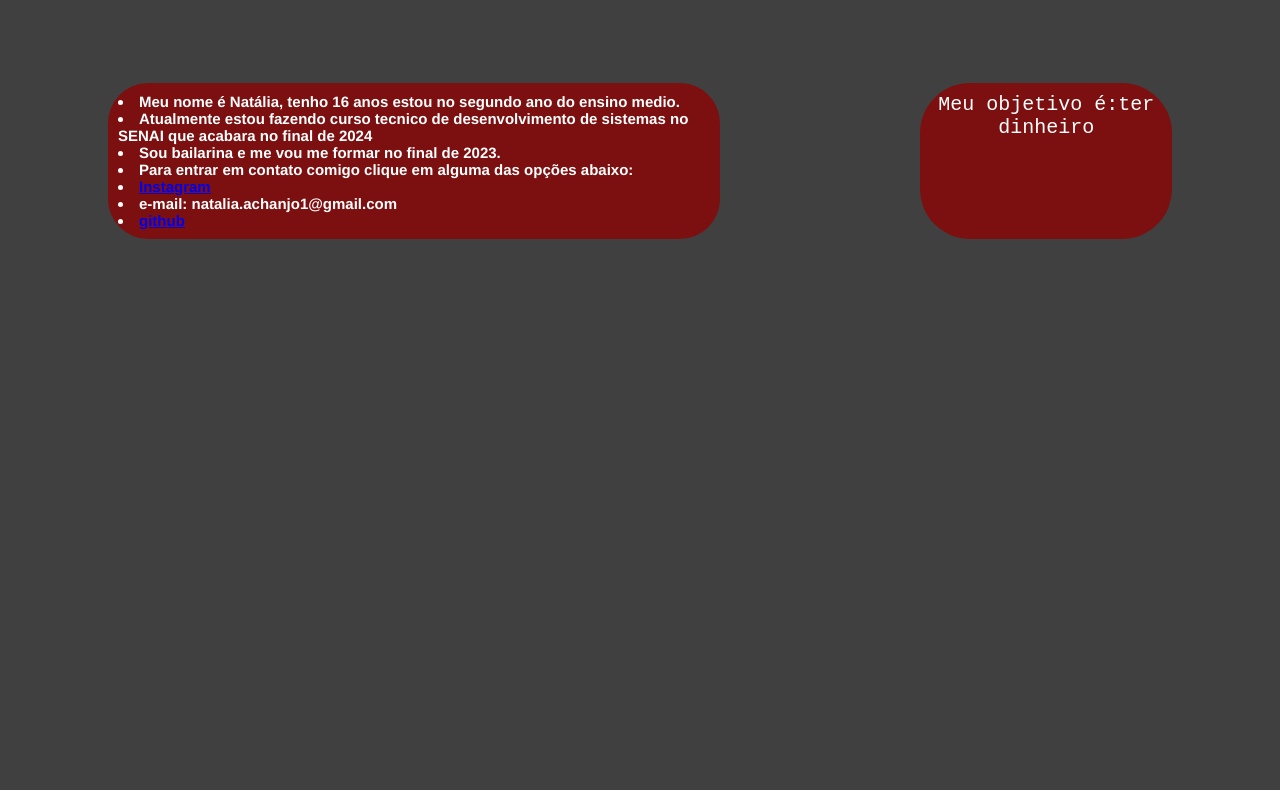
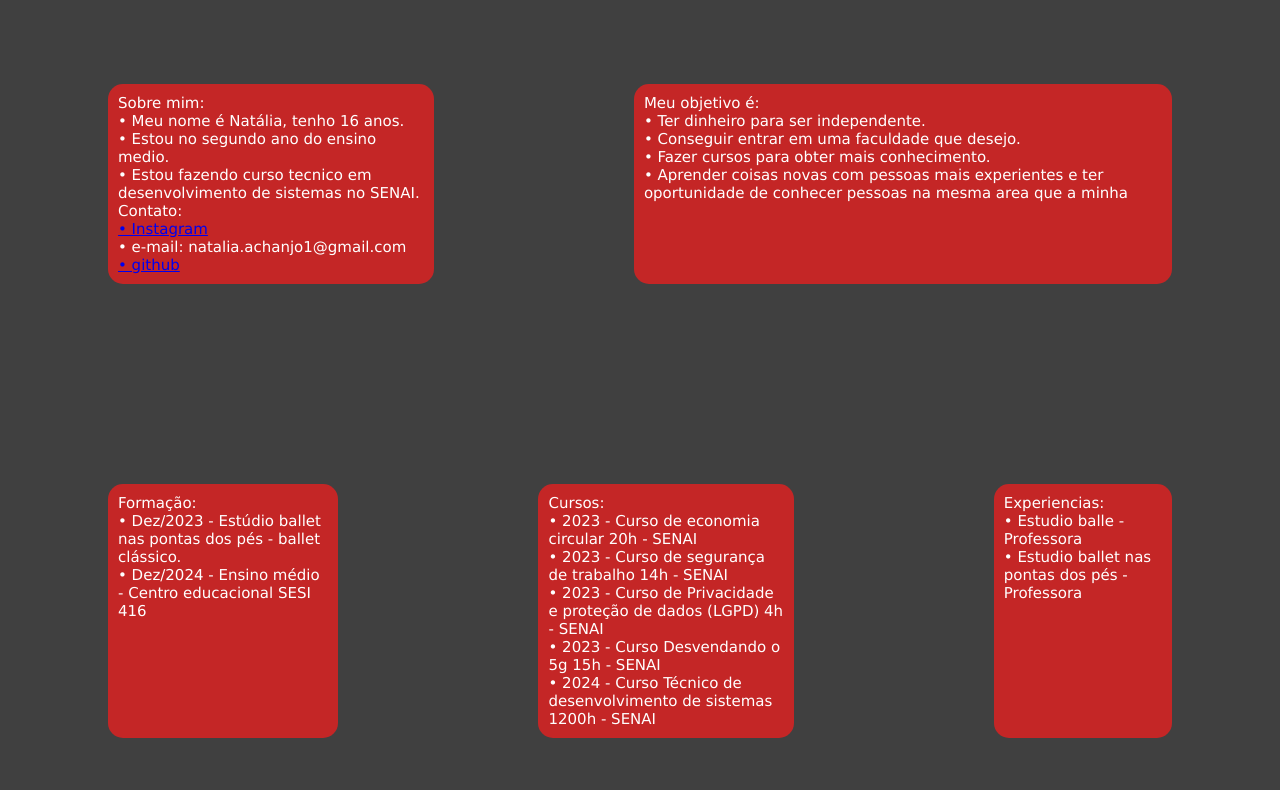
Before and after one commit to natcasarregio/curriculum, a plain HTML site: page index.html in a window 1280 px wide. Shown: the part 303-1093 px from the top of the page. Before the commit the page ends 800 px from the top, so only its background shows below. Drawn offline with Linux system fonts and the light colour scheme.

Commit message:
Foi adicionadas flexboxs com os conteudos do curriculo e também foi mudado o estilo da letra.

```diff
--- a/index.html
+++ b/index.html
@@ -1,76 +1,74 @@
 <!DOCTYPE html>
 <html lang="en">
+
 <head>
     <meta charset="UTF-8">
     <meta http-equiv="X-UA-Compatible" content="IE=edge">
     <meta name="viewport" content="width=device-width, initial-scale=1.0">
     <title>Curriculum</title>
     <style>
-    body{
+        body {
             background-color: rgba(0, 0, 0, 0.749);
         }
-    .nome{
+
+        .nome {
             height: auto;
             background-color: rgba(133, 11, 11, 0.886);
             text-align: center;
-        font-family:'Courier New';
+            font-family: 'verdana';
             color: white;
-        border-radius: 15px;
+            border-radius: 10px;
             margin-right: 300px;
             margin-left: 300px;
         }
-    .foto{
+
+        .foto {
             margin-top: 5px;
             width: 16%;
             margin-left: 500px;
             display: flex;
         }
+
         .textos {
             display: flex;
             justify-content: space-between;
             justify-items: flex-start;
         }
-h3{
-    font-family: Helvetica;
-    font-size: 15px;
-    background-color:rgba(133, 11, 11, 0.886);
-    text-align: left;
-    color: white;
-    border-radius: 40px;
-    margin: 100px;
-    padding: 10px 10px;
-}
 
         .textos>p {
-    font-size: 20px;
-    font-family: 'Courier New';
-    text-align: center;
-    background-color:rgba(133, 11, 11, 0.886);
+            font-size: 15px;
+            font-family: 'Verdana';
+            text-align: left;
+            background-color: rgb(196, 38, 38);
             color: white;
-    list-style: none;
-    border-radius: 50px;
+            border-radius: 15px;
             margin: 100px;
             padding: 10px 10px;
         }
     </style>
 </head>
+
 <body>
     <h1 class="nome">Natália Archanjo Casarregio</h1>
     <img class="foto" src="WhatsApp Image 2023-02-23 at 14.13.51.jpeg"
         style="height: 200px; border-radius: 50%; border: 3px solid #ff0000" alt="Foto da autora.">
-
     <div class="textos">
-        <h3>
-            <li>Meu nome é Natália, tenho 16 anos estou no segundo ano do ensino medio.</li>
-            <li>Atualmente estou fazendo curso tecnico de desenvolvimento de sistemas no SENAI que acabara no final de 2024</li>
-            <li>Sou bailarina e me vou me formar no final de 2023.</li>
-            <li>Para entrar em contato comigo clique em alguma das opções abaixo:</li>
-            <li><a href="https://instagram.com/nat_casarregio?igshid=OTk0YzhjMDVlZA==">Instagram</a></li>
-            <li>e-mail: natalia.achanjo1@gmail.com</li>
-            <li><a href="https://github.com/natcasarregio">github</a></li>
-        </h3>
-        <p>Meu objetivo é:ter dinheiro</p>
-
+        <p>Sobre mim: <br>• Meu nome é Natália, tenho 16 anos.<br>• Estou no segundo ano do ensino medio.<br>• Estou
+            fazendo curso tecnico em desenvolvimento de sistemas no SENAI.<br>Contato:<br><a
+                href="https://instagram.com/nat_casarregio?igshid=OTk0YzhjMDVlZA==">• Instagram</a><br>• e-mail:
+            natalia.achanjo1@gmail.com<br><a href="https://github.com/natcasarregio">• github</a></p>
+        <p>Meu objetivo é: <br>• Ter dinheiro para ser independente. <br>• Conseguir entrar em uma faculdade que desejo.
+            <br>• Fazer cursos para obter mais conhecimento. <br>• Aprender coisas novas com pessoas mais experientes e
+            ter oportunidade de conhecer pessoas na mesma area que a minha</p>
+    </div>
+    <div class="textos">
+        <p>Formação:<br>• Dez/2023 - Estúdio ballet nas pontas dos pés - ballet clássico.<br>• Dez/2024 - Ensino médio -
+            Centro educacional SESI 416</p>
+        <p>Cursos:<br>• 2023 - Curso de economia circular 20h - SENAI<br>• 2023 - Curso de segurança de trabalho 14h -
+            SENAI<br>• 2023 - Curso de Privacidade e proteção de dados (LGPD) 4h - SENAI<br>• 2023 - Curso Desvendando o
+            5g 15h - SENAI<br>• 2024 - Curso Técnico de desenvolvimento de sistemas 1200h - SENAI</p>
+        <p>Experiencias:<br>•  Estudio balle - Professora<br>•  Estudio ballet nas pontas dos pés - Professora</p>
     </div>
 </body>
+
 </html>
```
Lines whose indentation alone changed are shown as unchanged.
